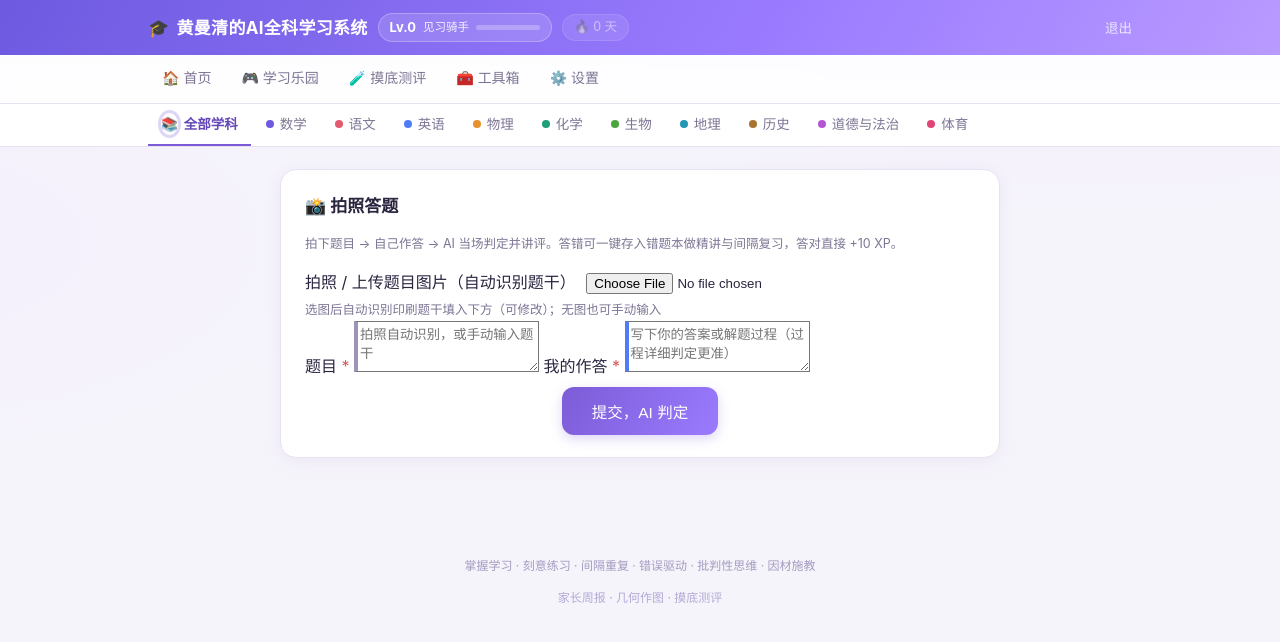
After one commit to 51ak/hk02, a Flask app: page /snap in a window 1280 px wide. The commit adds this page. Shown: the top 642 px of the page. Run offline with Flask 3, Linux system fonts and the light colour scheme; the visitor is signed in with stand-in values (Sample User, id 1); data comes from the database, SQL or seed files in the repository; data that the repository does not hold is empty.

Commit message:
v3.3.0拍照答题：拍题作答AI当场判定，答错一键进错题本（题干/作答/原图预填），补录3.1.1-3.2.0变更日志

```diff
--- a/app.py
+++ b/app.py
@@ -1123,6 +1123,8 @@ def mistakes():
         kps = q("SELECT * FROM kp WHERE subject=? ORDER BY id", (subject,))
     return render_template("mistakes.html", rows=rows, kps=kps, causes=CAUSES,
                            logic_types=LOGIC_TYPES, prefill_photo=request.args.get("photo", ""),
+                           prefill_title=request.args.get("t", "")[:800],
+                           prefill_answer=request.args.get("a", "")[:400],
                            status=status, cause=cause, stage_name=seed_data.STAGES.get(stage, stage))
 
 
@@ -1772,6 +1774,59 @@ def ceping_delete():
         if row and not row["done"]:
             run("DELETE FROM assessments WHERE id=?", (aid,))
     return redirect("ceping")
+
+
+@app.route("/snap")
+def snap():
+    return render_template("snap.html", prefill_title=request.args.get("t", ""),
+                           prefill_answer=request.args.get("a", ""),
+                           prefill_photo=request.args.get("photo", ""))
+
+
+@app.route("/snap_check", methods=["POST"])
+def snap_check():
+    title = request.form.get("title", "").strip()
+    answer = request.form.get("answer", "").strip()
+    photo_name = request.form.get("photo_name", "").strip()
+    if not title or not answer:
+        return render_template("snap.html", prefill_title=title, prefill_answer=answer,
+                               prefill_photo=photo_name, error="请填写题目和你的作答")
+    grade = cfg("grade", "初二")
+    ask = (
+        f"{profile_text()}\n科目未知（请根据题目自动判断，点评时注明是哪一科）\n\n"
+        f"【题目（可能来自拍照识别，含OCR噪音请智能纠错）】\n{title}\n\n"
+        f"【她的作答】\n{answer}\n\n"
+        "请严格按以下小节输出，直接以方括号标题开头：\n"
+        "【判定】对 / 半对 / 错（三选一，根据她的作答与正确答案比对）\n"
+        "【正确答案】最终答案（简洁明确）\n"
+        "【解答过程】分步编号，适合该年级学生自学\n"
+        "【点评】先说她的作答哪里好/哪里错（引用她的原话），再给一条针对性建议；如非数学题按学科特点点评"
+    )
+    content, err = ai_chat([
+        {"role": "system", "content": "你是一名经验丰富的中学教师，判卷公正、讲评清晰。"},
+        {"role": "user", "content": ask},
+    ])
+    if err:
+        return render_template("snap.html", prefill_title=title, prefill_answer=answer,
+                               prefill_photo=photo_name, error="AI 判定失败：" + err + "，请重试（作答已保留）")
+    sec = _sections(content, ["【判定】", "【正确答案】", "【解答过程】", "【点评】"],
+                    ["verdict", "ans", "steps", "comment"])
+    if sec is None:
+        sec = {"verdict": "", "ans": content.strip()[:1500], "steps": "", "comment": ""}
+    verdict = sec.get("verdict", "")[:20]
+    is_right = verdict.startswith("对")
+    if is_right:
+        leveled, lv = add_xp(10, "拍照答题")
+        gx = f"&gx=10" + (f"&lv={lv}" if leveled else "")
+    else:
+        gx = ""
+    import urllib.parse as _up
+    to_mb = _up.quote(title[:800])
+    ao = _up.quote(answer[:400])
+    return render_template("snap_result.html", title=title, answer=answer, photo_name=photo_name,
+                           verdict=verdict, ans=sec.get("ans", ""), steps=sec.get("steps", ""),
+                           comment=plainify(sec.get("comment", "")), is_right=is_right,
+                           mb_url=f"mistakes?photo={_up.quote(photo_name)}&t={to_mb}&a={ao}", gx=gx)
 
 
 def weekly_token():
--- a/static/css/style.css
+++ b/static/css/style.css
@@ -513,6 +513,14 @@ label.chk em { font-style: normal; color: var(--muted); font-size: 11px; }
 .fill-banner { display: flex; align-items: center; justify-content: space-between; gap: 12px; flex-wrap: wrap; background: #fff7ed; border: 1.5px dashed #f3c88a; border-radius: 10px; padding: 10px 14px; margin: 10px 0; font-size: 13.5px; color: #96601a; }
 .q-item.doneq { opacity: .75; background: #f9f8fd; }
 
+.snap-verdict { display: flex; align-items: center; gap: 14px; border-radius: 14px; padding: 16px 20px; margin-bottom: 16px; color: #fff; }
+.snap-verdict.good { background: linear-gradient(120deg, #2f9e6e, #35b37c); }
+.snap-verdict.warn { background: linear-gradient(120deg, #d98324, #e69a4a); }
+.snap-verdict.bad { background: linear-gradient(120deg, #d95c5c, #e57979); }
+.snap-verdict .sv-icon { font-size: 34px; }
+.snap-verdict b { font-size: 20px; }
+.snap-verdict .tiny { color: rgba(255,255,255,.92); }
+
 @media (max-width: 700px) {
   .two-col { grid-template-columns: 1fr; }
   .jxgbox { height: 340px; }
--- a/templates/home.html
+++ b/templates/home.html
@@ -69,6 +69,7 @@
 </div>
 
 <div class="quick-row">
+  <a href="{{ R }}snap">📸 拍照答题</a>
   <a href="{{ R }}play">🎮 学习乐园</a>
   <a href="{{ R }}ceping">🧪 摸底测评{% if assess_n %}（已测 {{ assess_n }} 次）{% endif %}</a>
   <a href="{{ R }}toolbox">🧰 知识工具箱</a>
--- a/templates/mistakes.html
+++ b/templates/mistakes.html
@@ -13,10 +13,10 @@
       <input type="hidden" name="photo_name" id="photoName" value="{{ prefill_photo }}">
     </label>
     <label class="wide seg-print">原题（印刷体）<span class="req">*</span>
-      <textarea name="title" rows="3" id="titleInput" required placeholder="拍照自动识别，或手动抄题干（可简写关键条件）"></textarea>
+      <textarea name="title" rows="3" id="titleInput" required placeholder="拍照自动识别，或手动抄题干（可简写关键条件）">{{ prefill_title }}</textarea>
     </label>
     <label class="wide seg-mine">我当时的作答（手写，供 AI 对比分析）
-      <textarea name="answer" rows="2" id="mineInput" placeholder="留空也可——AI 会依据原题解答并分析"></textarea>
+      <textarea name="answer" rows="2" id="mineInput" placeholder="留空也可——AI 会依据原题解答并分析">{{ prefill_answer }}</textarea>
     </label>
     <label class="wide seg-corr">红笔订正内容（如有）
       <textarea name="correction" rows="2" id="corrInput" placeholder="老师或自己用红笔订正的部分，AI 会对比订正与你的思路差异"></textarea>
--- /dev/null
+++ b/templates/snap.html
@@ -0,0 +1,27 @@
+{% extends "base.html" %}
+{% block title %}拍照答题 · {{ site_name }}{% endblock %}
+{% block content %}
+<div class="card quiz-card" style="max-width:720px">
+  <h2>📸 拍照答题</h2>
+  <p class="tiny">拍下题目 → 自己作答 → AI 当场判定并讲评。答错可一键存入错题本做精讲与间隔复习，答对直接 +10 XP。</p>
+  {% if error %}<p class="alert">{{ error }}</p>{% endif %}
+  <form method="post" action="{{ R }}snap_check">
+    <label class="wide photo-field">
+      拍照 / 上传题目图片（自动识别题干）
+      <input type="file" name="photo" id="photoInput" accept="image/*" capture="environment">
+      <span class="tiny" id="ocrStatus">选图后自动识别印刷题干填入下方（可修改）；无图也可手动输入</span>
+      <img id="photoPreview" class="photo-preview" style="display:none" alt="">
+      <input type="hidden" name="photo_name" id="photoName" value="{{ prefill_photo }}">
+    </label>
+    <label class="wide seg-print">题目 <span class="req">*</span>
+      <textarea name="title" id="titleInput" rows="3" required placeholder="拍照自动识别，或手动输入题干">{{ prefill_title }}</textarea>
+    </label>
+    <label class="wide seg-mine">我的作答 <span class="req">*</span>
+      <textarea name="answer" rows="3" required placeholder="写下你的答案或解题过程（过程详细判定更准）">{{ prefill_answer }}</textarea>
+    </label>
+    <div class="btn-row">
+      <button class="btn big" type="submit">提交，AI 判定</button>
+    </div>
+  </form>
+</div>
+{% endblock %}
```
Also changed, not shown: templates/practice.html (+10 -0 lines), templates/snap_result.html (added, +42 -0 lines), CHANGELOG.md.
